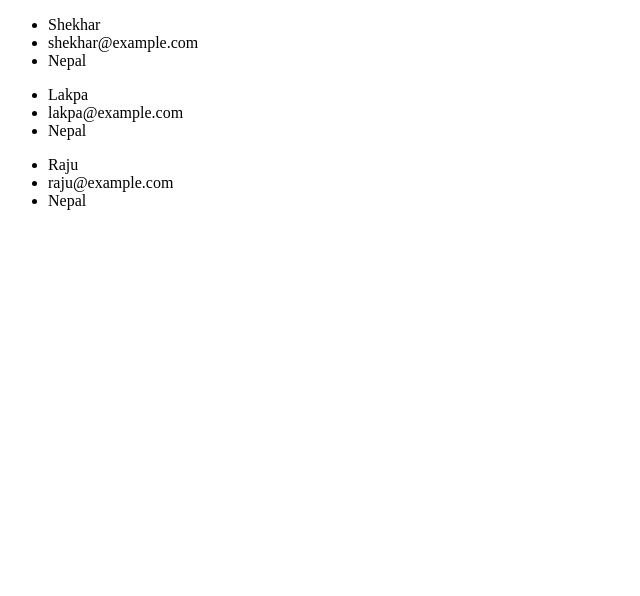
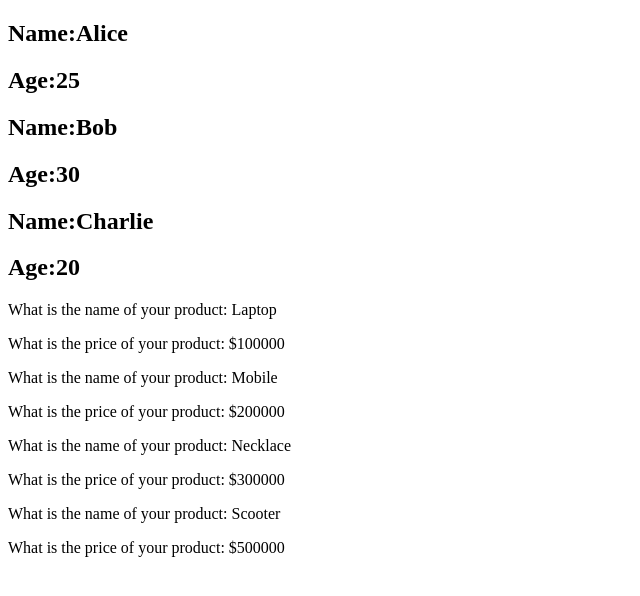
Before and after one commit to Sushey01/50-Hour-React-Challenge, a React (Vite) app: page / in a window 1280 px wide. Shown: the top 596 px of the page, without its empty margins (0-640 px from the left). Built offline with nearby package versions, Linux system fonts and the light colour scheme.

Commit message:
Day3-List-Map-Key-Lessons

```diff
--- a/src/App.jsx
+++ b/src/App.jsx
@@ -6,6 +6,8 @@ import Header from "./components/Header";
 import JSXRules from "./components/JSXRules";
 import Lists from "./components/LISTS/Lists";
 import Mapping from "./components/LISTS/Mapping";
+import ProductList from "./components/LISTS/ProductList";
+import UserList from "./components/LISTS/UserList";
 import MainContent from "./components/MainContent";
 import ProductInfo from "./components/ProductInfo";
 import WelcomeMessage from "./components/WelcomeMessage";
@@ -26,7 +28,9 @@ const App = () =>{
       {/* <Greeting/>
       <ProductInfo/> */}
       {/* <Lists/> */}
-      <Mapping/>
+      {/* <Mapping/> */}
+      <UserList/>
+      <ProductList/>
     </section>
   );
 
--- a/src/components/LISTS/Mapping.jsx
+++ b/src/components/LISTS/Mapping.jsx
@@ -9,7 +9,7 @@ const Mapping = () => {
     ]
   return (
     <div>
-      {usersInfo.map((user)=>(
+      {/* {usersInfo.map((user)=>(
         <ul key={Math.random()}>
             <li>{user.username}</li>
             <li>{user.email}</li>
@@ -17,7 +17,17 @@ const Mapping = () => {
         </ul>
       )
 
-      )}
+      )} */}
+
+
+      {/* // Using destructuring method... */}
+   {usersInfo.map(({username, email, location})=>(
+    <ul key={Math.random()}>
+        <li>{username}</li>
+        <li>{email}</li>
+        <li>{location}</li>
+    </ul>
+   ))}
     </div>
   )
 }
--- /dev/null
+++ b/src/components/LISTS/ProductList.jsx
@@ -0,0 +1,22 @@
+import React from 'react'
+
+const ProductList = () => {
+    const products =[
+        {id:1, name:"Laptop", price:"$100000"},
+        {id:2, name:"Mobile", price:"$200000"},
+        {id:3, name:"Necklace", price:"$300000"},
+        {id:4, name:"Scooter", price:"$500000"},
+    ];
+  return (
+    <>
+      {products.map(({ id, name, price }) => (
+        <div key={id}>
+          <p>What is the name of your product: {name}</p>
+          <p>What is the price of your product: {price}</p>
+        </div>
+      ))}
+    </>
+  );
+}
+
+export default ProductList
--- /dev/null
+++ b/src/components/LISTS/UserList.jsx
@@ -0,0 +1,29 @@
+import React from 'react'
+
+const UserList = () => {
+      const users = [
+        { id: 1, name: "Alice", age: 25 },
+        { id: 2, name: "Bob", age: 30 },
+        { id: 3, name: "Charlie", age: 20 },
+      ];
+  return (
+
+    <div>
+      {/* {users.map(({id, name, age})=>(
+        <div key={id}>
+            <li>{name}</li>
+            <li>{age}</li>
+        </div>
+      ))} */}
+
+      {users.map((user)=>(
+        <div key={user.id}>
+            <h1>Name:{user.name}</h1>
+            <h1>Age:{user.age}</h1>
+        </div>
+      ))}
+    </div>
+  )
+}
+
+export default UserList
```
